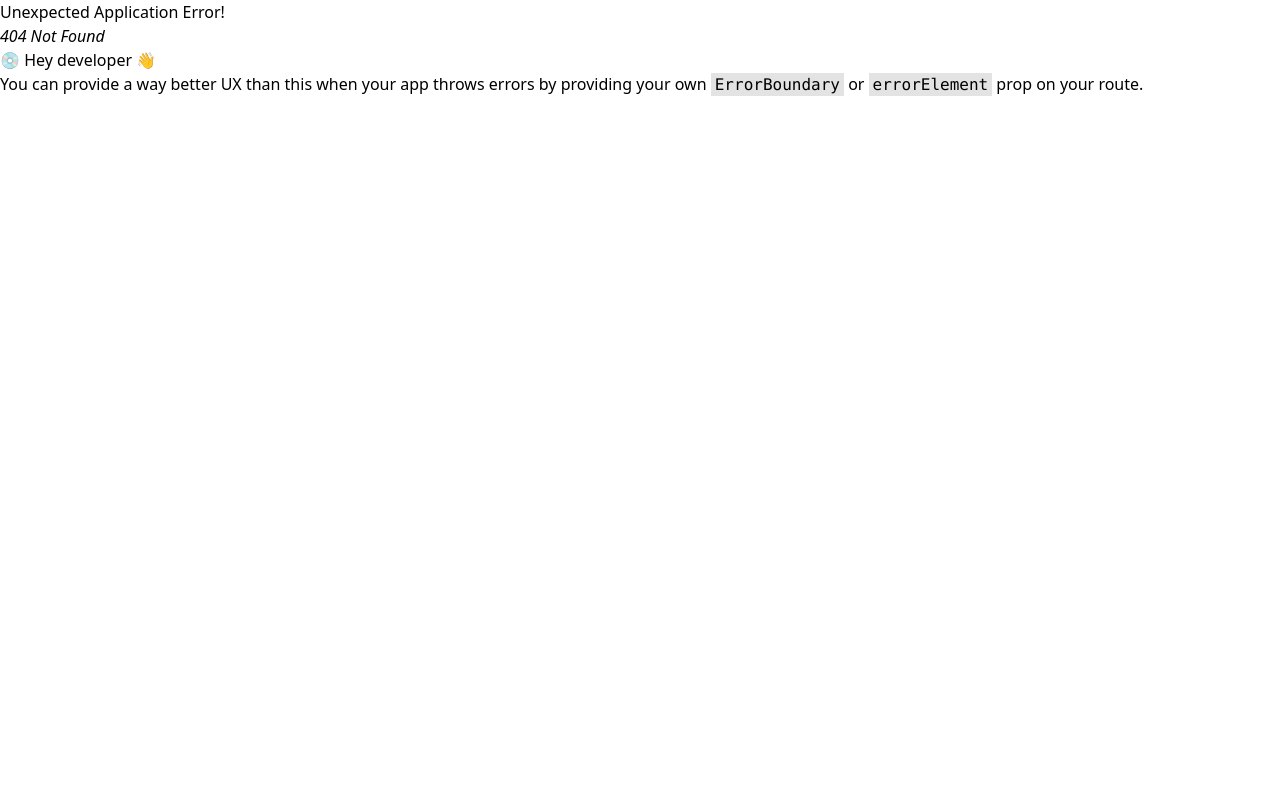
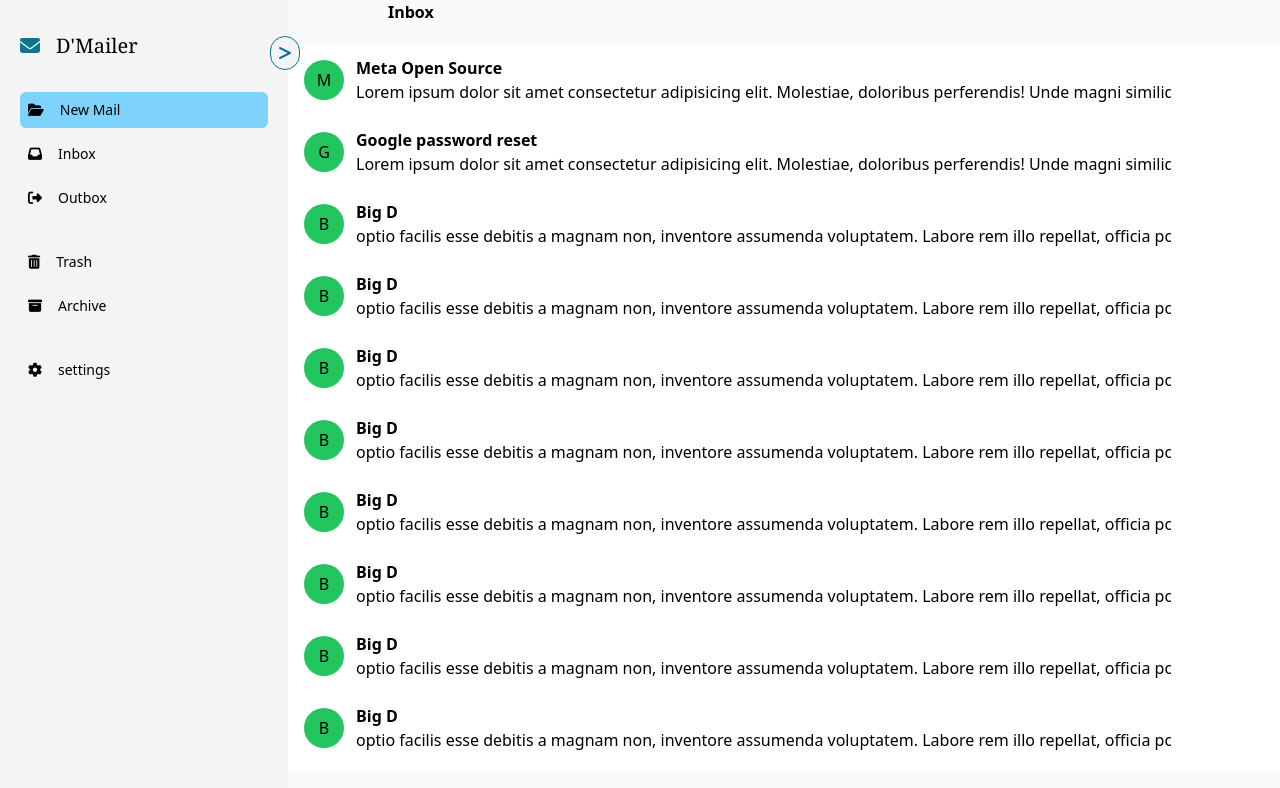
Before and after one commit to AngeloKwakye/custom-mailer, a React (Create React App) app: page /inbox in a window 1280 px wide. Before the commit this address had no page. Shown: the top 788 px of the page. Built offline with nearby package versions, Linux system fonts and the light colour scheme.

Commit message:
project redesign

```diff
--- a/public/index.html
+++ b/public/index.html
@@ -24,6 +24,9 @@
       work correctly both with client-side routing and a non-root public URL.
       Learn how to configure a non-root public URL by running `npm run build`.
     --><script src="https://kit.fontawesome.com/0b3e562c99.js" crossorigin="anonymous"></script>
+    <link href="https://fonts.googleapis.com/css2?family=Poppins:wght@200;300;400;500;600;800&display=swap"
+    rel="stylesheet">
+  <link rel="stylesheet" href="https://cdn.jsdelivr.net/npm/bootstrap-icons@1.7.2/font/bootstrap-icons.css">
     <title>D'Mailer</title>
   </head>
   <body>
--- a/src/components/inbox-lists.jsx
+++ b/src/components/inbox-lists.jsx
@@ -1,41 +1,105 @@
 import React from "react";
-import { Link } from "react-router-dom";
+import { Link, useParams } from "react-router-dom";
 
 export const InboxLists = ({ sidebarToggle, setsetUserPage, userPage }) => {
-
- const messages = [
-    {titie: "Meta Open Source", detail: "Lorem ipsum dolor sit amet consectetur adipisicing elit. Molestiae, doloribus perferendis! Unde magni similique optio facilis esse debitis a magnam non, inventore assumenda voluptatem. Labore rem illo repellat, officia possimus porro alias quibusdam quos, quia maxime cupiditate libero dicta reiciendis cumque, eligendi mollitia accusamus velit. Velit vel cupiditate at totam?"},
-    {titie: "Google password reset", detail: "Lorem ipsum dolor sit amet consectetur adipisicing elit. Molestiae, doloribus perferendis! Unde magni similique optio facilis esse debitis a magnam non, inventore assumenda voluptatem."},
-    {titie: "Big D", detail: "optio facilis esse debitis a magnam non, inventore assumenda voluptatem. Labore rem illo repellat, officia possimus porro alias quibusdam quos, quia maxime cupiditate libero dicta reiciendis cumque, eligendi mollitia accusamus velit. Velit vel cupiditate at totam?"},
-  ]
-
-
+  const params = useParams();
+  const messages = [
+    {
+      title: "Meta Open Source",
+      detail:
+        "Lorem ipsum dolor sit amet consectetur adipisicing elit. Molestiae, doloribus perferendis! Unde magni similique optio facilis esse debitis a magnam non, inventore assumenda voluptatem. Labore rem illo repellat, officia possimus porro alias quibusdam quos, quia maxime cupiditate libero dicta reiciendis cumque, eligendi mollitia accusamus velit. Velit vel cupiditate at totam?",
+    },
+    {
+      title: "Google password reset",
+      detail:
+        "Lorem ipsum dolor sit amet consectetur adipisicing elit. Molestiae, doloribus perferendis! Unde magni similique optio facilis esse debitis a magnam non, inventore assumenda voluptatem.",
+    },
+    {
+      title: "Big D",
+      detail:
+        "optio facilis esse debitis a magnam non, inventore assumenda voluptatem. Labore rem illo repellat, officia possimus porro alias quibusdam quos, quia maxime cupiditate libero dicta reiciendis cumque, eligendi mollitia accusamus velit. Velit vel cupiditate at totam?",
+    },
+    {
+      title: "Big D",
+      detail:
+        "optio facilis esse debitis a magnam non, inventore assumenda voluptatem. Labore rem illo repellat, officia possimus porro alias quibusdam quos, quia maxime cupiditate libero dicta reiciendis cumque, eligendi mollitia accusamus velit. Velit vel cupiditate at totam?",
+    },
+    {
+      title: "Big D",
+      detail:
+        "optio facilis esse debitis a magnam non, inventore assumenda voluptatem. Labore rem illo repellat, officia possimus porro alias quibusdam quos, quia maxime cupiditate libero dicta reiciendis cumque, eligendi mollitia accusamus velit. Velit vel cupiditate at totam?",
+    },
+    {
+      title: "Big D",
+      detail:
+        "optio facilis esse debitis a magnam non, inventore assumenda voluptatem. Labore rem illo repellat, officia possimus porro alias quibusdam quos, quia maxime cupiditate libero dicta reiciendis cumque, eligendi mollitia accusamus velit. Velit vel cupiditate at totam?",
+    },
+    {
+      title: "Big D",
+      detail:
+        "optio facilis esse debitis a magnam non, inventore assumenda voluptatem. Labore rem illo repellat, officia possimus porro alias quibusdam quos, quia maxime cupiditate libero dicta reiciendis cumque, eligendi mollitia accusamus velit. Velit vel cupiditate at totam?",
+    },
+    {
+      title: "Big D",
+      detail:
+        "optio facilis esse debitis a magnam non, inventore assumenda voluptatem. Labore rem illo repellat, officia possimus porro alias quibusdam quos, quia maxime cupiditate libero dicta reiciendis cumque, eligendi mollitia accusamus velit. Velit vel cupiditate at totam?",
+    },
+    {
+      title: "Big D",
+      detail:
+        "optio facilis esse debitis a magnam non, inventore assumenda voluptatem. Labore rem illo repellat, officia possimus porro alias quibusdam quos, quia maxime cupiditate libero dicta reiciendis cumque, eligendi mollitia accusamus velit. Velit vel cupiditate at totam?",
+    },
+    {
+      title: "Big D",
+      detail:
+        "optio facilis esse debitis a magnam non, inventore assumenda voluptatem. Labore rem illo repellat, officia possimus porro alias quibusdam quos, quia maxime cupiditate libero dicta reiciendis cumque, eligendi mollitia accusamus velit. Velit vel cupiditate at totam?",
+    },
+  ];
 
   return (
-    <div className={`${sidebarToggle ? "" : "ml-[290px]"} w-89 text-left`}>
-      <div className="h-[91vh] w-[260px] bg-white rounded-lg mx-1">
-        <div className="pt-5">
-          <span className="ml-5 text-lg font-bold">{userPage}</span>
-          <hr className="bg-blsck h-1" />
+    <>
+      <div className="flex-1">
+          <div className="w-full text-center">
+          </div>
+          <div className="mt-5">
+          <ul class="bg-white rounded-lg divide-y divide-gray-200 p-1">
+          {messages.map((message)=>{
+            return (
+              <Link to={`/message/${message.title}`}>
+              <li className="px-2 flex items-center w-full space-between mb-2 hover:shadow hover:bg-violet-100 focus:bg-violet-100 py-2">
+            <div className="text-center items-center p-2 bg-green-500 m-1 rounded-full w-10 h-10">
+              {message.title[0]}
+            </div>
+            <div className="px-2 w-[85%] truncate">
+                <span className="font-bold">{message.title}</span>
+              <p>{message.detail}</p>
+            </div>
+          </li>
+              </Link>
+            )
+          })}
+          </ul>
+          </div>
+
         </div>
-        <ul className="text-black">
+      {/*
+      <ul className="text-black">
           {messages.map((message)=>{
             return (
               <li className="px-2 flex items-center w-full space-between mb-2 hover:shadow hover:bg-violet-100 focus:bg-violet-100 py-2">
-            <div className="text-center items-center p-2 bg-green-500 m-1 rounded-full w-[15%] h-10">
-              {message.titie[0]}
+            <div className="text-center items-center p-2 bg-green-500 m-1 rounded-full w-[10%] h-10">
+              {message.title[0]}
             </div>
             <div className="px-2 w-[85%] truncate">
               <Link className="font-bold">
-                <span>{message.titie}</span>
+                <span>{message.title}</span>
               </Link>
               <p>{message.detail}</p>
             </div>
           </li>
             )
           })}
-        </ul>
-      </div>
-    </div>
+        </ul> */}
+    </>
   );
 };
--- a/src/components/sidebar.jsx
+++ b/src/components/sidebar.jsx
@@ -1,30 +1,71 @@
 import React, { useState } from "react";
 import { Link } from "react-router-dom";
 
-export const  Sidebar = ({sidebarToggle, setsetUserPage}) => {
+export const Sidebar = ({ sidebarToggle, setsetUserPage }) => {
+  const [Index, setIndex] = useState(0);
+  const [open, setOpen] = useState(true);
+  const Menus = [
+    { title: "New Mail", icon: "folder-open", link: "/composemessage" },
+    { title: "Inbox", icon: "inbox", link: "/inbox" },
+    { title: "Outbox", icon: "right-from-bracket", link: "/outbox"},
+    { title: "Trash ", icon: "trash-can", link:"/trash", gap: true },
+    { title: "Archive", icon: "box-archive", link: "/archived" },
+    { title: "settings ", icon: "gear", link: "/settings", gap: true }
+  ];
+
+  const changeIndex = (index) => {
+    console.log({ index });
+    setIndex(index);
+  };
+
 
   return (
-    <div className={`${sidebarToggle ? " hidden " : " block " } ease-in-out w-72 bg-zinc-200 fixed h-full px-4 py-2`}>
-      <div className="my-2 mb-4">
-        <h1 className="tetxt-2x text-black font-bold ">{`<emailaddress@example.com>`}</h1>
+      <div
+        className={` ${
+          open ? "w-72" : "w-20"
+        } bg-zinc-100 h-screen p-5  pt-8 relative duration-300`}
+      >
+        <i
+          className={`fa-solid fa-greater-than text-sky-700 absolute cursor-pointer -right-3 top-9 p-2 bg-zinc-100 text-md border-cyan-700
+           border rounded-full  ${!open && "rotate-180"}`}
+          onClick={() => setOpen(!open)}
+        ></i>
+        <div className="flex gap-x-4 items-center">
+          <i
+            className={`fa-solid fa-envelope text-cyan-700 text-xl cursor-pointer duration-500 ${open}`}
+          ></i>
+          <h1
+            className={`text-black rounded-lg  origin-left font-medium text-xl duration-200 font-serif ${
+              !open && "scale-0"
+            }`}
+          >
+            D'Mailer
+          </h1>
+        </div>
+        <ul className="pt-6">
+          {Menus.map((Menu, index) => (
+           <Link to={`${Menu.link}`}>
+               <li
+              key={index}
+              className={`flex  rounded-md p-2 cursor-pointer hover:bg-sky-300 text-black hover:text-sky-700 focus:text-white text-sm items-center gap-x-4
+              ${Menu.gap ? "mt-7" : "mt-2"} ${
+                index === Index && "bg-sky-300"
+              } `}
+              onClick={() => changeIndex(index)}
+            >
+              <i className={`fa-solid fa-${Menu.icon}`}></i>
+              <span
+                className={`${
+                  !open && "hidden"
+                } origin-left text-black duration-200`}
+              >
+                {Menu.title}
+              </span>
+            </li>
+           </Link>
+          ))}
+        </ul>
       </div>
-        <hr />
-        <ul className="mt-3 text-black font-bold">
 
-        <li className="mb-2 rounded hover:shadow hover:bg-zinc-300 focus:bg-zinc-300  py-2" onClick={()=> setsetUserPage('New Mail')}>
-
-            <Link className=" px-2"><i className="fa-solid fa-house inline-block 1-6 h-6 mr-2 -mt-2"></i>Add New Mail</Link>
-          </li>
-
-          <li className="mb-2 rounded hover:shadow hover:bg-zinc-300 focus:bg-zinc-300  py-2" onClick={()=> setsetUserPage('Inbox')}>
-
-            <Link className=" px-2"><i className="fa-solid fa-house inline-block 1-6 h-6 mr-2 -mt-2"></i>Inbox</Link>
-          </li>
-          <li className="mb-2 rounded hover:shadow hover:bg-zinc-300 focus:bg-zinc-300  py-2"  onClick={()=> setsetUserPage('Outbox')}>
-
-            <Link className="px-2"><i className="fa-solid fa-book h-6 mr-2 -mt-2"></i>Outbox</Link>
-          </li>
-        </ul>
-    </div>
   );
 };
--- a/src/pages/compose-message.jsx
+++ b/src/pages/compose-message.jsx
@@ -1,55 +1,83 @@
 import React from "react";
+import { Sidebar } from "../components/sidebar";
+import { Navigate } from "react-router-dom";
 
-export const ComposeMessage = ({ sidebarToggle, setsetUserPage }) => {
+export const ComposeMessage = () => {
+
+  const messageSubmit = () => {
+    console.log("submitted");
+  };
+
   return (
-    <div
-      className={`${
-        sidebarToggle ? "" : "ml-[5px]"
-      } w-89 text-center h-[80vh] ml-[5px] mx-10 pb-10 bg-violet-100`}
+    <>
+      <div className="flex">
+        <div>
+        <Sidebar/>
+        </div>
+        <div className="h-screen flex-1">
+        <div className="border-2 border-blue-200 h-full">
+          <div className="mt-10 text-center font-bold">Compose Message</div>
+          <form onSubmit={messageSubmit()}>
+            <div className="flex flex-col justify-between items-center sm:flex-row py-2 px-3">
+              <div className="flex flex-col sm:flex-row gap-2 items-center">
+                <button
+                  type="submit"
+                  className="py-1 px-7 rounded bg-blue-700  hover:bg-green-700 focus:bg-green-700 text-white hidden sm:block"
                 >
-      <div
-        className={`${
-          sidebarToggle ? "" : "w-89"
-        } w-full h-[91vh] border rounded-lg text-left overflow-hidden  bg-white`}
-      >
-        <div className="flex justify-between items-center py-2 px-3">
-          <div className="flex gap-5">
-            <button className="py-1 px-7 rounded bg-green-600 hover:bg-green-700 focus:bg-green-700  text-white">
                   send
                 </button>
-
-            <span>{`from:<emailaddress@example.com>`}</span>
+                <span style={{fontSize: 'small'}} className="text-sm sm:text-normal">{`from:<emailaddress@example.com>`}</span>
               </div>
 
-          <div className="flex h-10 w-10 hover:bg-violet-100 focus:bg-violet-100 flex justify-center items-center rounded ">
+              <div className="flex h-10 w-10 hover:bg-violet-100 focus:bg-violet-100 justify-center items-center rounded hidden sm:block">
                 <i className="fa-solid fa-trash"></i>
               </div>
             </div>
             <hr />
 
             <div className="flex items-center py-2 px-3">
-          <div className="flex gap-5">
-            <button className="py-1 px-7 border rounded bg-white hover:bg-violet-100 text-back">
+              <span className="py-1 px-7 border rounded bg-white hover:bg-violet-100 text-back">
                 To
-            </button>
+              </span>
 
-            <input type="email" placeholder="email@example.com" className="w-[700px] focus:outline-0"/>
-          </div>
-        </div>
-
-        <div className="flex items-center py-2 px-3">
-          <div className="flex gap-5">
-            <input type="text" placeholder="Add a subject" className="w-[700px] h-[40px] focus:outline-0"/>
-          </div>
+              <input
+                type="email"
+                name="email"
+                placeholder="email@example.com"
+                className="mt-1 w-full block bg-white px-3 py-4 placeholder-slate-400 placeholder:font-semibold placeholder:text-gray-500 sm:text-sm focus:outline-0"
+              />
             </div>
             <hr />
 
-       <div  className={`${
-          sidebarToggle ? "" : "w-[900px]"
-        } mr-2 h-auto ml-2 mt-5`} >
-        <textarea className="w-full border p-5" rows='18' name="mesage" />
+            <div className="px-8">
+              <input
+                type="text"
+                name="subject"
+                placeholder="Add a subject"
+                className="mt-1 w-full block bg-white px-3 py-4 placeholder-slate-400 placeholder:font-semibold placeholder:text-gray-500 sm:text-sm focus:outline-0"
+              />
+            </div>
+            <hr />
+
+            <div className="p-2">
+              <textarea
+                className="w-full border p-5 placeholder-slate-400 placeholder:font-semibold placeholder:text-gray-500 sm:text-sm focus:outline-0"
+                rows="11"
+                name="mesage"
+              />
+            </div>
+            <div className="text-center sm:hidden">
+              <button
+                type="submit"
+                className="cursor-pointer rounded-lg bg-blue-700  hover:bg-green-700 focus:bg-green-700 px-8 py-2 text-sm font-semibold text-white"
+              >
+                Send
+              </button>
+            </div>
+          </form>
         </div>
       </div>
       </div>
+    </>
   );
 };
--- a/src/pages/inbox.jsx
+++ b/src/pages/inbox.jsx
@@ -1,41 +1,21 @@
 import React from "react";
+import { Sidebar } from "../components/sidebar";
+import { InboxLists } from "../components/inbox-lists";
 
 export const Inbox = ({ sidebarToggle, setsetUserPage }) => {
   return (
     <>
-      <div
-        className={`${
-          sidebarToggle ? "" : "ml-[5px]"
-        } w-98px mx-10 bg-white p-2 rounded-lg`}
-      >
-        <p className="text-lg text-black font-semibold">Email Title</p>
-        <hr className="bg-white-500 h-1" />
+    <div className="flex flex-row h-screen">
+      <div className="">
+        <Sidebar/>
+      </div>
+      <div className="w-full bg-gray-50 max-h-screen overflow-y-auto">
+      <span className="font-bold p-[100px]">Inbox</span>
+      <InboxLists/>
       </div>
 
-      <div
-        className={`${
-          sidebarToggle ? "" : "ml-[5px]"
-        } w-89 text-center mx-10 pb-10 mt-2`}
-      >
-        <div
-          className={`${
-            sidebarToggle ? "" : "w-89"
-          } w-full h-[70vh] border rounded-lg text-left overflow-hidden  bg-white`}
-        >
-          <p className="text-base leading-normal overflow-hidden p-2">
-            Lorem ipsum dolor sit amet consectetur adipisicing elit. Quidem
-            alias ratione dolorem nobis. Rerum, laudantium minus. Ad molestias
-            repudiandae quasi quo porro distinctio qui id sed ipsam culpa.
-            Consectetur dolorum sint consequuntur beatae expedita facere natus
-            ad eaque, quaerat animi tempora quo veritatis obcaecati a! Natus
-            voluptas reprehenderit autem excepturi.
-          </p>
-        </div>
-      </div>
+    </div>
 
-      <div className={`${sidebarToggle ? "" : "ml-5"} w-89 text-center mx-10 `}>
-        <p className="text-gray-500">D'Mailer 2024&#174;</p>
-      </div>
     </>
   );
 };
--- a/src/pages/mail.jsx
+++ b/src/pages/mail.jsx
@@ -1,28 +1,29 @@
 import React, { useState } from "react";
 import { Sidebar } from "../components/sidebar";
-import { Navbar } from "../components/navbar";
-import { ComposeMessage } from "./compose-message";
-import { Inbox } from "./inbox";
-import { Outbox } from "./outboxx";
-import { InboxLists } from "../components/inbox-lists";
+import { Navigate } from "react-router-dom";
 
 export const Mail = () => {
   const [sidebarToggle, setSidebarToggle] = useState(false);
   const [userPage, setsetUserPage] = useState("");
 
+  if(true){
+    return <Navigate to={`/login`}/>
+  }
+
   return (
+
     <>
-      <div className="flex bg-zinc-200">
+      <div className="flex">
         <Sidebar
           sidebarToggle={sidebarToggle}
           setsetUserPage={setsetUserPage}
         />
-        <Navbar
+        {/* <Navbar
           sidebarToggle={sidebarToggle}
           setSidebarToggle={setSidebarToggle}
-        />
+        /> */}
       </div>
-      <div className="flex bg-zinc-200 h-[92vh]">
+      {/* <div className="flex bg-zinc-200">
         <div className="bg-zinc-200">
           <InboxLists userPage={userPage} sidebarToggle={sidebarToggle} />
         </div>
@@ -39,8 +40,8 @@ export const Mail = () => {
               <Outbox />
           )}
           {/* {userPage === "experiences" && <p> <AdminExperiences sidebarToggle={sidebarToggle} /> </p>} */}
-        </div>
-      </div>
+        {/* </div> */}
+      {/* // </div> */}
     </>
   );
 };
--- a/src/pages/outboxx.jsx
+++ b/src/pages/outboxx.jsx
@@ -1,34 +1,20 @@
 import React from 'react'
+import { Sidebar } from '../components/sidebar'
+import { InboxLists } from '../components/inbox-lists'
 
 export const Outbox = ({sidebarToggle, setsetUserPage}) => {
   return (
     <>
-        <div className={`${
-          sidebarToggle ? "" : "ml-[5px]"
-        } w-98px mx-10 bg-white p-2 rounded-lg`}>
-        <p className='text-lg text-black font-semibold'>Email Title</p>
-        <hr className="bg-white-500 h-1" />
+         <div className="flex flex-row h-screen">
+      <div className="">
+        <Sidebar/>
+      </div>
+      <div className="w-full bg-gray-50 max-h-screen overflow-y-auto">
+      <span className="font-bold p-[100px]">Outbox</span>
+      <InboxLists/>
       </div>
 
-      <div
-        className={`${
-          sidebarToggle ? "" : "ml-[5px]"
-        } w-89 text-center mx-10 pb-10 mt-2`}
-      >
-        <div
-          className={`${
-            sidebarToggle ? "" : "w-89"
-          } w-full h-[70vh] border rounded-lg text-left overflow-hidden  bg-white`}
-        >
-          <p className="text-base leading-normal overflow-hidden p-2">Lorem ipsum dolor sit amet consectetur adipisicing elit. Quidem alias ratione dolorem nobis. Rerum, laudantium minus. Ad molestias repudiandae quasi quo porro distinctio qui id sed ipsam culpa. Consectetur dolorum sint consequuntur beatae expedita facere natus ad eaque, quaerat animi tempora quo veritatis obcaecati a! Natus voluptas reprehenderit autem excepturi.</p>
-        </div>
-      </div>
-
-      <div className={`${
-          sidebarToggle ? "" : "ml-5"
-        } w-89 text-center mx-10 `}>
-          <p className='text-gray-500'>D'Mailer 2024&#174;</p>
-      </div>
+    </div>
     </>
   )
 }
--- a/tailwind.config.js
+++ b/tailwind.config.js
@@ -4,7 +4,12 @@ module.exports = {
     "./src/**/*.{js,jsx,ts,tsx}",
   ],
   theme: {
-    extend: {},
+    extend: {
+      colors: {
+        "dark-purple": "#081A51",
+        "light-white": "rgba(255,255,255,0.17)",
+      },
+    },
   },
   plugins: [],
 }
```
Also changed, not shown: src/App.js (+9 -1 lines). Lines whose indentation alone changed are shown as unchanged.
